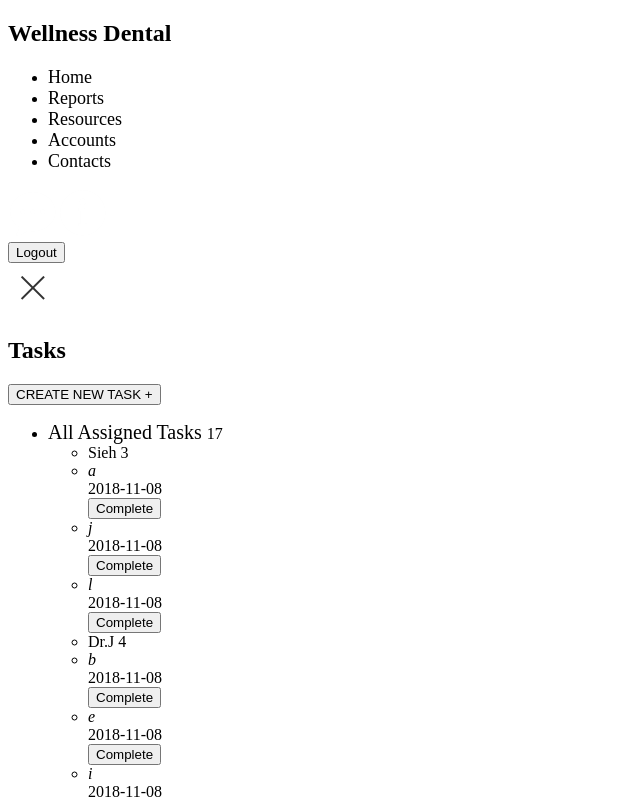
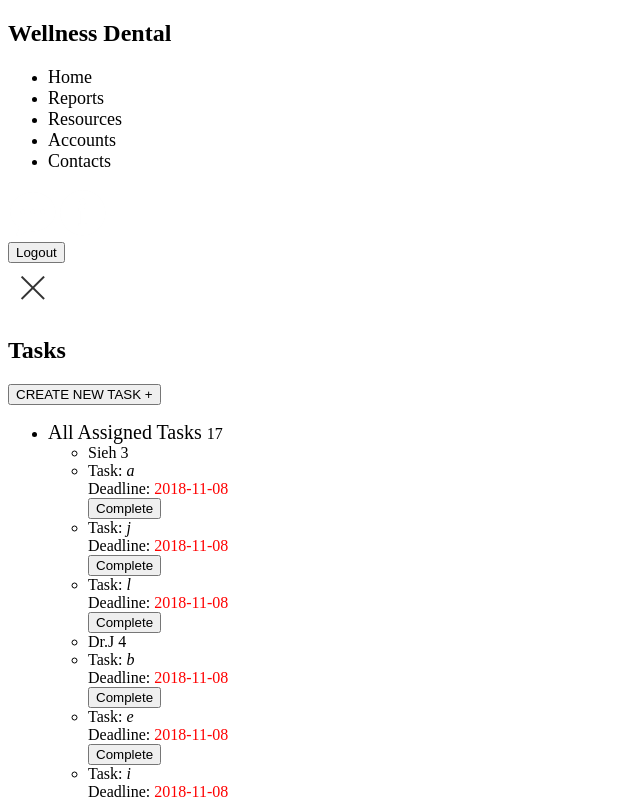
Before and after one commit to siehj/WD, a React app: page / in a window 1280 px wide. Both pictures are taken after a click on the link "Tasks". Shown: the top 800 px of the page, without its empty margins (0-640 px from the left). Built offline with nearby package versions, Linux system fonts and the light colour scheme; the HTML template or start-up script is replaced by a standard one.

Commit message:
Remove Fade and other attempts to show task note

```diff
--- a/client/src/components/TaskComponents/EmployeeTaskCard.jsx
+++ b/client/src/components/TaskComponents/EmployeeTaskCard.jsx
@@ -4,13 +4,17 @@ import { ListGroup, ListGroupItem, Badge, Collapse, Row, Col, Button } from 'rea
 class TaskCard extends React.Component {
   constructor(props){
     super(props);
-    this.state = { collapse : false };
+    this.state = {
+      collapse : false,
+    };
+
     this.toggleView = this.toggleView.bind(this);
-
   }
   toggleView(e) {
     this.setState({ collapse: !this.state.collapse });
   }
+
+
   render(){
     return (
       <ListGroup id="taskGroup" >
@@ -20,12 +24,13 @@ class TaskCard extends React.Component {
             return (
             <ListGroupItem key={i} className="indivTask" >
               <Row>
-                <Col> <em>{task.task}</em> </Col>
-                <Col > <a> {task.deadline}</a> </Col>
-                <Col>
-                  <Button size="sm" outline color="success" >Complete</Button>
+                <Col sm="8" md="8" lg="8" xl="8" >
+                  Task: <em >{task.task}</em>
                 </Col>
-
+                <Col  >
+                  Deadline: <a style={{ color: 'red' }}> {task.deadline}</a>
+                </Col>
+                <Col sm="1.5" md="1.5" lg="1.5" xl="1.5" > <Button size="sm" outline color="success" >Complete</Button></Col>
               </Row>
             </ListGroupItem>
             )
```
